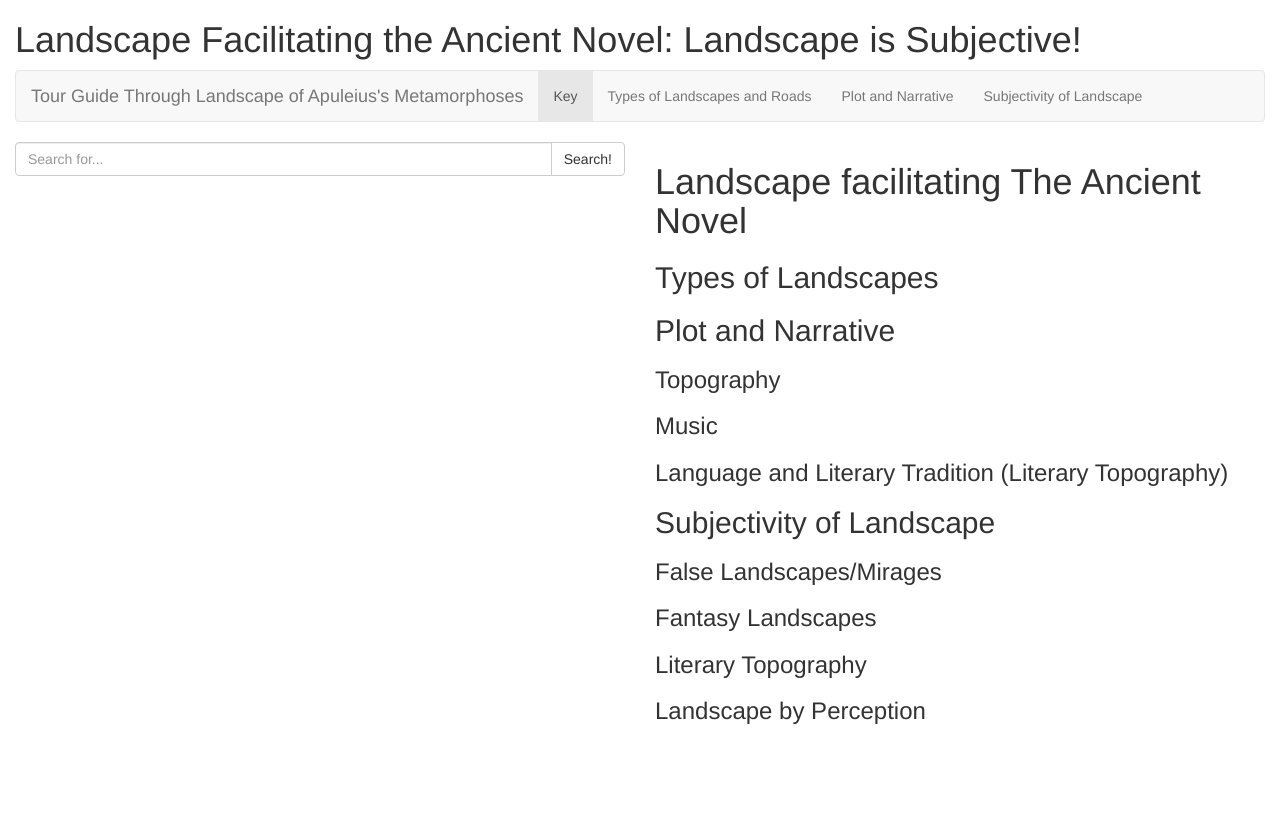
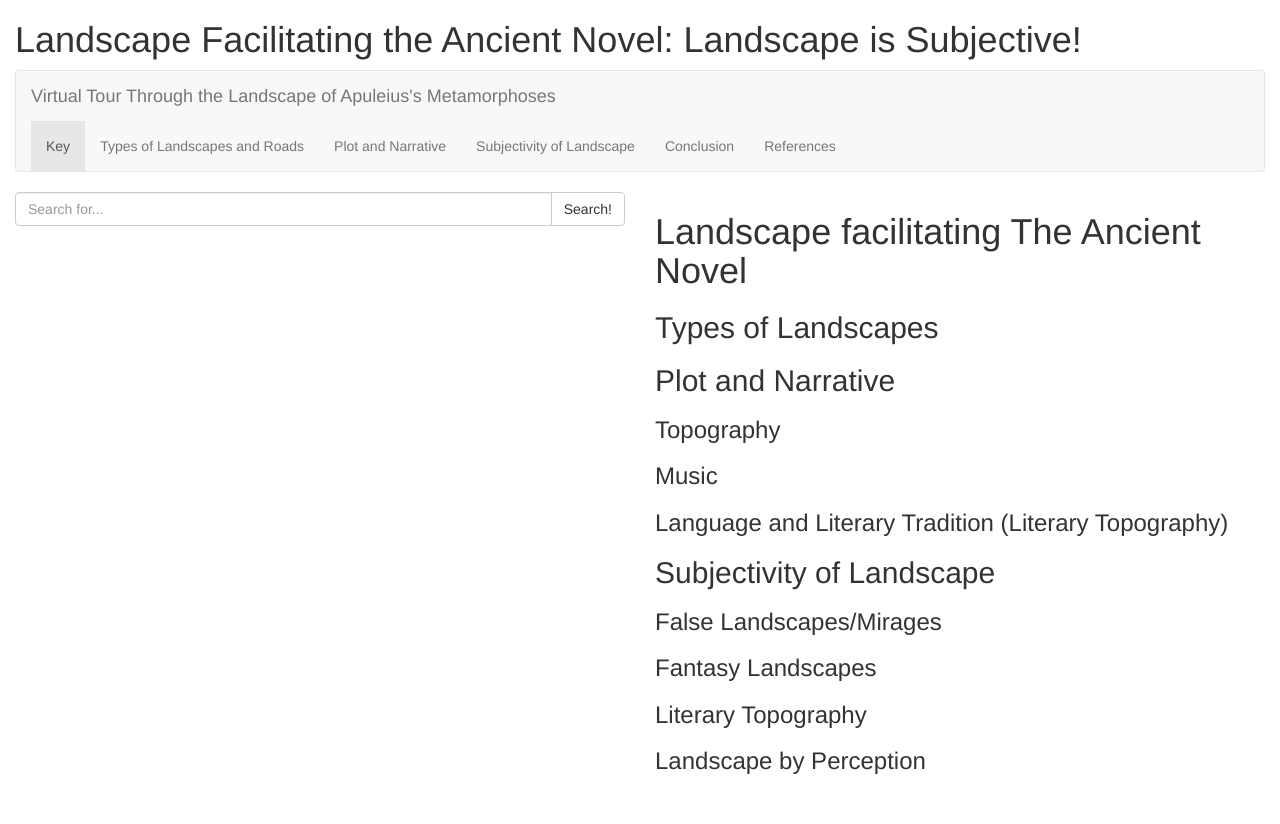
Before and after one commit to torijule/Apuleius-Map, a plain HTML site: page index.html in a window 1280 px wide. Before the commit the page ends 800 px from the top, so only its background shows below. Drawn offline with nearby package versions, Linux system fonts and the light colour scheme; some packages are replaced by stand-ins of ours.

Commit message:
Last one I promise
banner sections

```diff
--- a/index.html
+++ b/index.html
@@ -22,13 +22,15 @@
 				<nav class="navbar navbar-default">
 				  <div class="container-fluid">
 					<div class="navbar-header">
-					  <a class="navbar-brand" href="#">Tour Guide Through Landscape of Apuleius's Metamorphoses</a>
+					  <a class="navbar-brand" href="#">Virtual Tour Through the Landscape of Apuleius's Metamorphoses</a>
 					</div>
 					<ul class="nav navbar-nav">
 					  <li class="active"><a href="#">Key</a></li>
 					  <li><a href="#type">Types of Landscapes and Roads</a></li>
 					  <li><a href="#plot">Plot and Narrative</a></li>
 					  <li><a href="#subj">Subjectivity of Landscape</a></li>
+					  <li><a href="#conc">Conclusion</a></li>
+					  <li><a href="#ref">References</a></li>
 					</ul>
 				  </div>
 				</nav>
```
